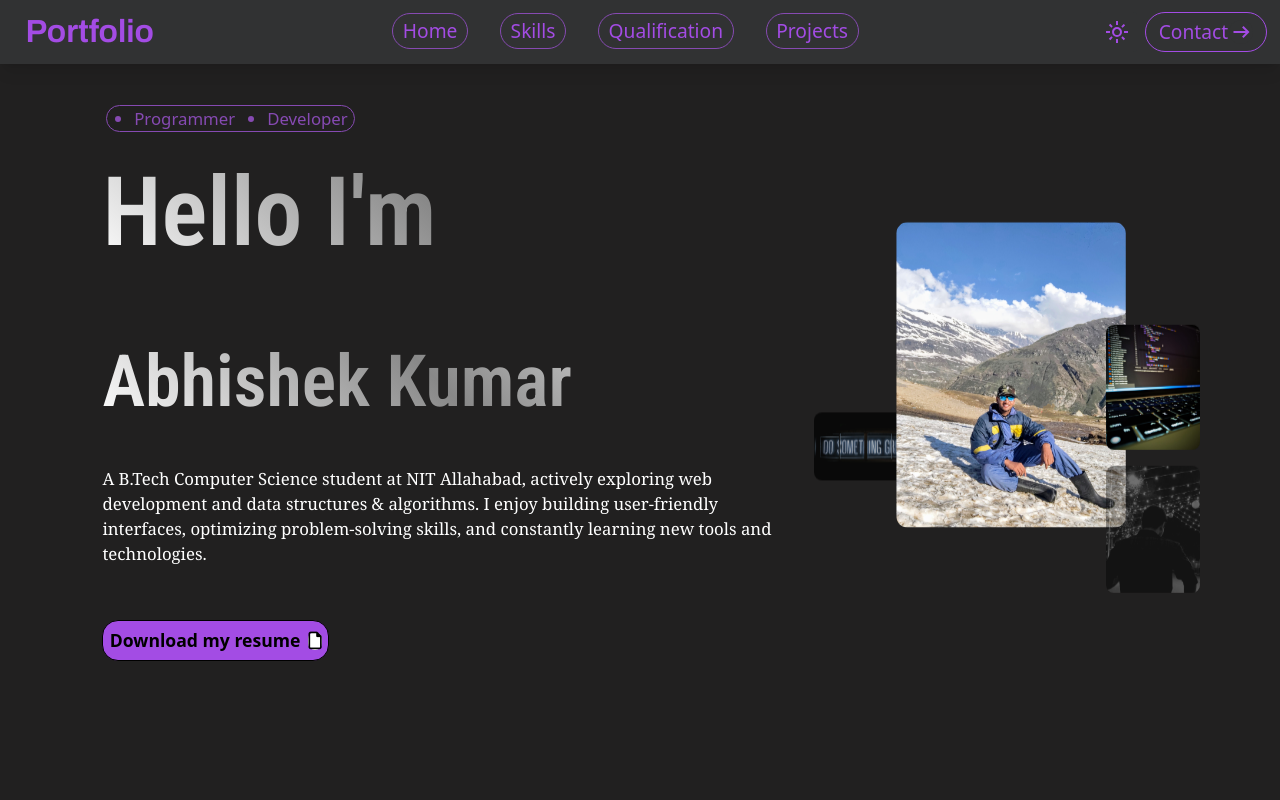
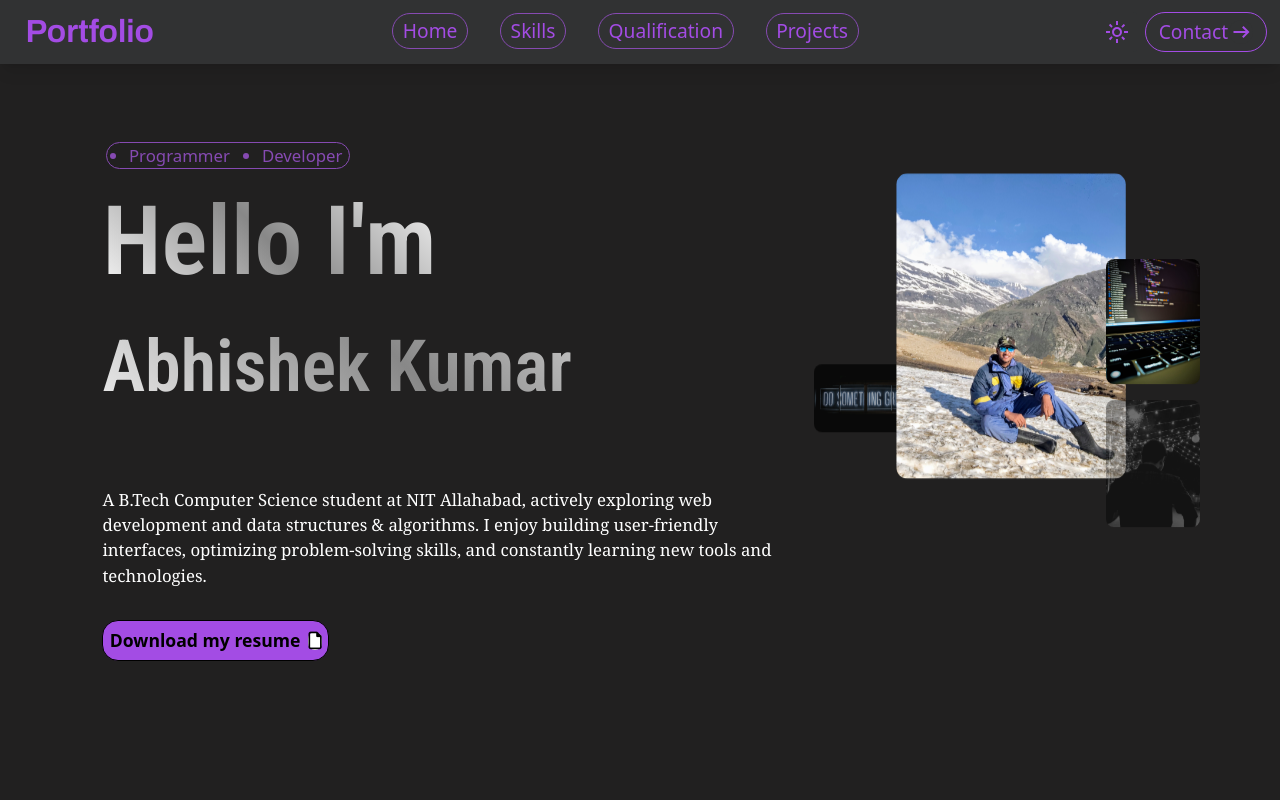
Before and after one commit to abhiishhekk/Portfolio-Web, a React (Vite) app: page / in a window 1280 px wide. Shown: the top 800 px of the page. Built offline with nearby package versions, Linux system fonts and the light colour scheme; a web font is replaced by a local one.

Commit message:
fixed some bugs and spacing at some places

```diff
--- a/src/App.css
+++ b/src/App.css
@@ -158,7 +158,7 @@ html, body{
 }
 .head{
     /* margin-top: 10svh; */
-    padding-top: 10svh;
+    padding-top: 0svh;
     height: 100svh;
     width:100%;
     /* position: relative; */
@@ -174,12 +174,13 @@ html, body{
     gap:1rem;
 }
 .main_page{
+    height: screen;
     padding-left: 2%;
     padding-right: 2%;
     display: grid;
     grid-template-columns: 1fr;
-    grid-template-rows: 1fr 1fr 1fr 1fr 1fr 1fr;
-    row-gap: 1svh;
+    grid-template-rows: 1fr 1fr 1fr;
+    /* row-gap: 1svh; */
     /* width: 50svw; */
 }
 #intro, #name, #intro_description,#resume,#developer,#social_icons{
@@ -187,6 +188,7 @@ html, body{
     grid-column-end: 2;
 }
 #developer{
+    /* box-sizing:fit-content; */
     display:flex;
     align-items: flex-end;
     margin-left: 0.5svh;
@@ -196,8 +198,8 @@ html, body{
     height:fit-content;
     border:1px solid black;
     border-radius:5svh;
-    padding-left: 4%;
-    padding-right:1%;
+    padding-left: 10%;
+    padding-right:3%;
 }
 .dark #border_for_developer{
     border: 1px solid #864ab2;
@@ -240,9 +242,6 @@ html, body{
     font-weight: 600;
     opacity: 0;
     align-self:flex-start;
-}
-#intro{
-    align-self:flex-end;
 }
 #name{
     align-self:flex-start;
--- a/src/App.jsx
+++ b/src/App.jsx
@@ -36,6 +36,7 @@ function App() {
           <motion.div className="main_page"
 
           >
+            <div className='flex flex-col justify-end items-start'>
             <motion.div id="developer"
               initial={{ opacity: 0, x: -100, y: 0 }}       // from bottom-right
               whileInView={{ opacity: 1, x: 0, y: 0 }}     // to original position
@@ -55,13 +56,14 @@ function App() {
               whileInView={{ opacity: 1, x: 0, y: 0 }}     // to original position
               transition={{ duration:0.6, ease: "linear" }}
               viewport={{ once: true, amount: 0.2 }}       // only once, 20% visible
-            > Hello I'm</motion.div>
+            > Hello I'm</motion.div> </div>
             <motion.div id='intro' className='lg::text-[12svh] text-[9svh]'
               initial={{ opacity: 0, x: -100, y: 0 }}       // from bottom-right
               whileInView={{ opacity: 1, x: 0, y: 0 }}     // to original position
               transition={{ duration:0.9, ease: "linear" }}
               viewport={{ once: true, amount: 0.2 }}       // only once, 20% visible
             > Abhishek Kumar</motion.div>
+            <div className='flex flex-col gap-2'>
             <motion.div id="intro_description" className='font-serif'
               initial={{ opacity: 0, x: -100, y: 0 }}       // from bottom-right
               whileInView={{ opacity: 1, x: 0, y: 0 }}     // to original position
@@ -81,7 +83,7 @@ function App() {
                 </a>
               </div>
             </div>
-
+            </div>
           </motion.div>
 
             <div id='images' className=" xl:flex hidden xl:dark:bg-[#212020]">
--- a/src/components/Page22.jsx
+++ b/src/components/Page22.jsx
@@ -23,8 +23,8 @@ function Page22() {
                   whileInView={{ opacity: 1, x: 0, y: 0 }}
                   transition={{ duration:0.6, ease: "easeInOut" }}
                   viewport={{ once: true, amount: 0.2 }}
-        >SKills</motion.div>
-        <div className='relative' >
+        >Skills</motion.div>
+        <div className='relative'>
             {skills.map((proj, i) => {
                 const targetScale = 1 - ((skills.length - i) * 0.05);
                 return (<Skills2card key={proj.id} i={i} {...proj} progress={scrollYProgress} range={[i*0.25, 1]} targetScale={targetScale}/>)
--- a/src/components/Skills2card.jsx
+++ b/src/components/Skills2card.jsx
@@ -42,7 +42,7 @@ function Skills2card({i, id, skillType, bgCol ,progress, range, targetScale}) {
   const theme = useSelector(state => state.theme.theme);
   if(theme === "dark") bgCol = "#3a3a3a";
   return (
-    <div ref={container} className='h-dvh md:w-[50rem] flex justify-center items-center justify-self-center mt-0 sticky top-0 pt-0 overflow-x-hidden md:overflow-x-visible'
+    <div ref={container} className=' h-screen md:w-[50rem] flex justify-center items-center justify-self-center mt-0 sticky top-0 pt-0 overflow-x-hidden md:overflow-x-visible'
     >
       <motion.div
       className='flex flex-col relative origin-top'
```
